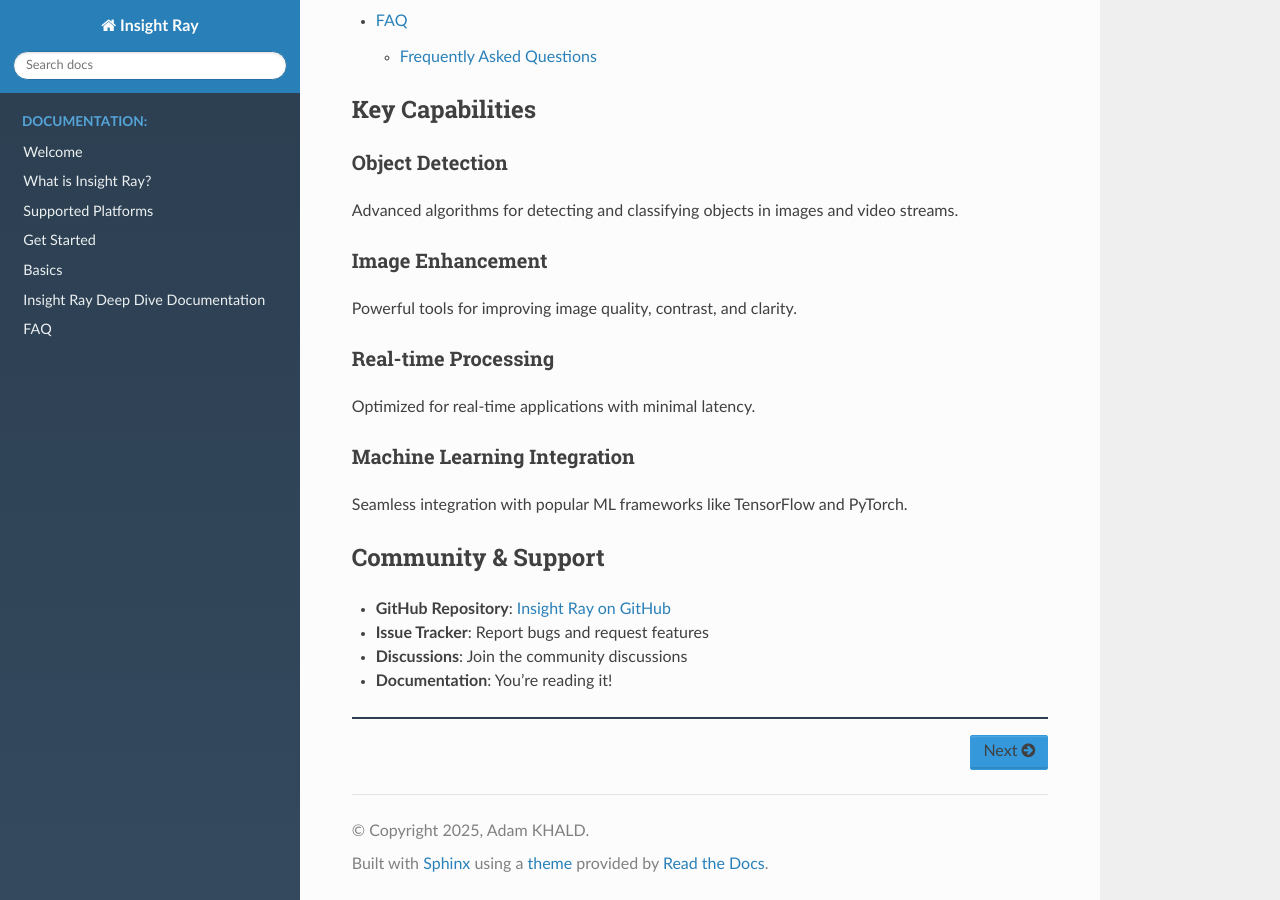
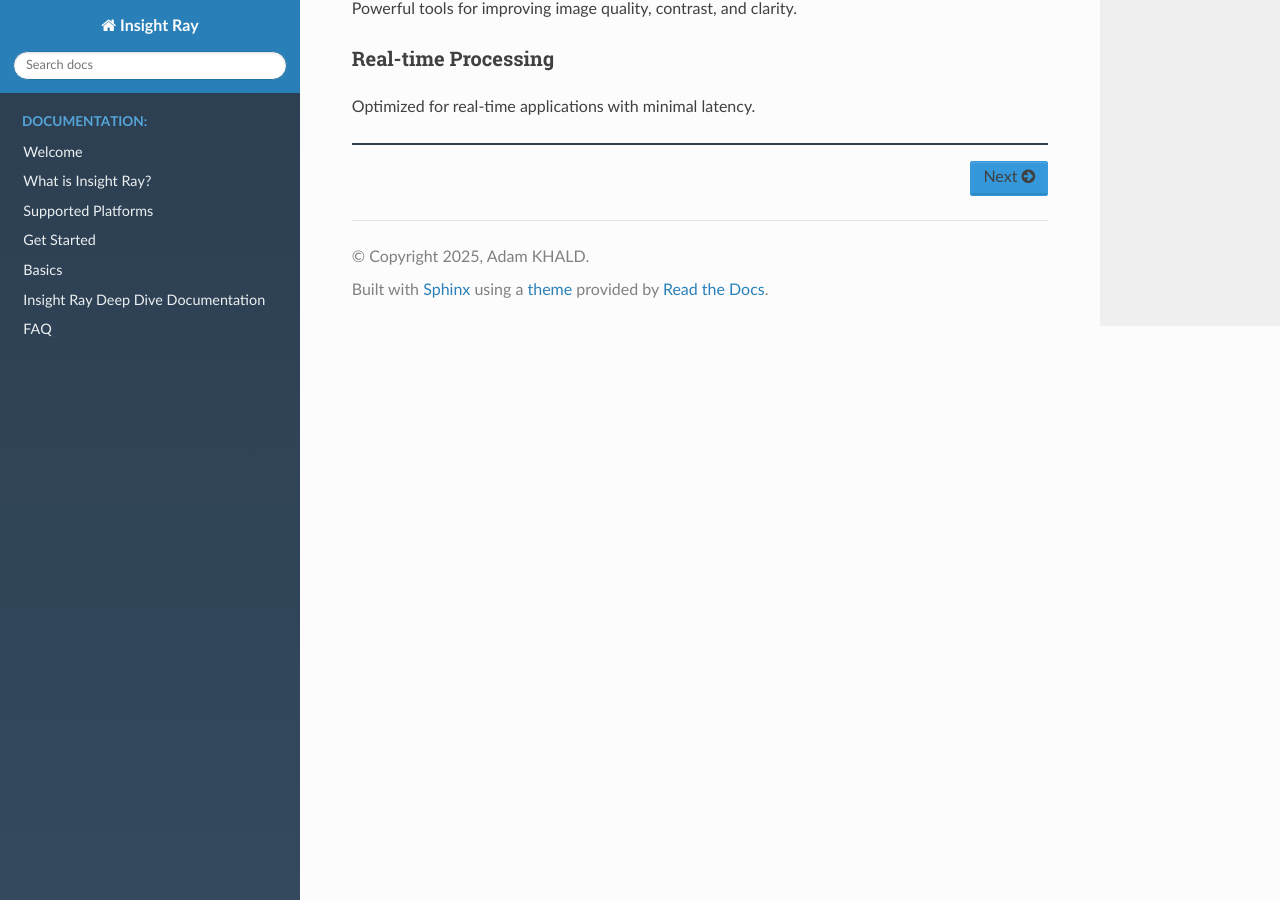
Before and after one commit to Adamkhald/InsightRay, a Sphinx documentation site: the page built from docs/index.rst, in a window 1280 px wide and 900 px high, scrolled down 1883 px. Built offline with Sphinx 7.4.7 and the Read the Docs theme 3.1.0, drawn with Linux system fonts in a browser that asks for light colours.

Commit message:
Update index.rst

```diff
--- a/docs/index.rst
+++ b/docs/index.rst
@@ -3,9 +3,7 @@
 
 Welcome to **Insight Ray**, a powerful computer vision project designed to provide advanced image analysis and processing capabilities.
 
-.. image:: _static/banner.png
-   :alt: Insight Ray Banner
-   :align: center
+
 
 Overview
 --------
@@ -49,15 +47,3 @@
 Real-time Processing
 ~~~~~~~~~~~~~~~~~~~~
 Optimized for real-time applications with minimal latency.
-
-Machine Learning Integration
-~~~~~~~~~~~~~~~~~~~~~~~~~~~~
-Seamless integration with popular ML frameworks like TensorFlow and PyTorch.
-
-Community & Support
--------------------
-
-* **GitHub Repository**: `Insight Ray on GitHub <https://github.com/your-username/insight-ray>`_
-* **Issue Tracker**: Report bugs and request features
-* **Discussions**: Join the community discussions
-* **Documentation**: You're reading it!
```
